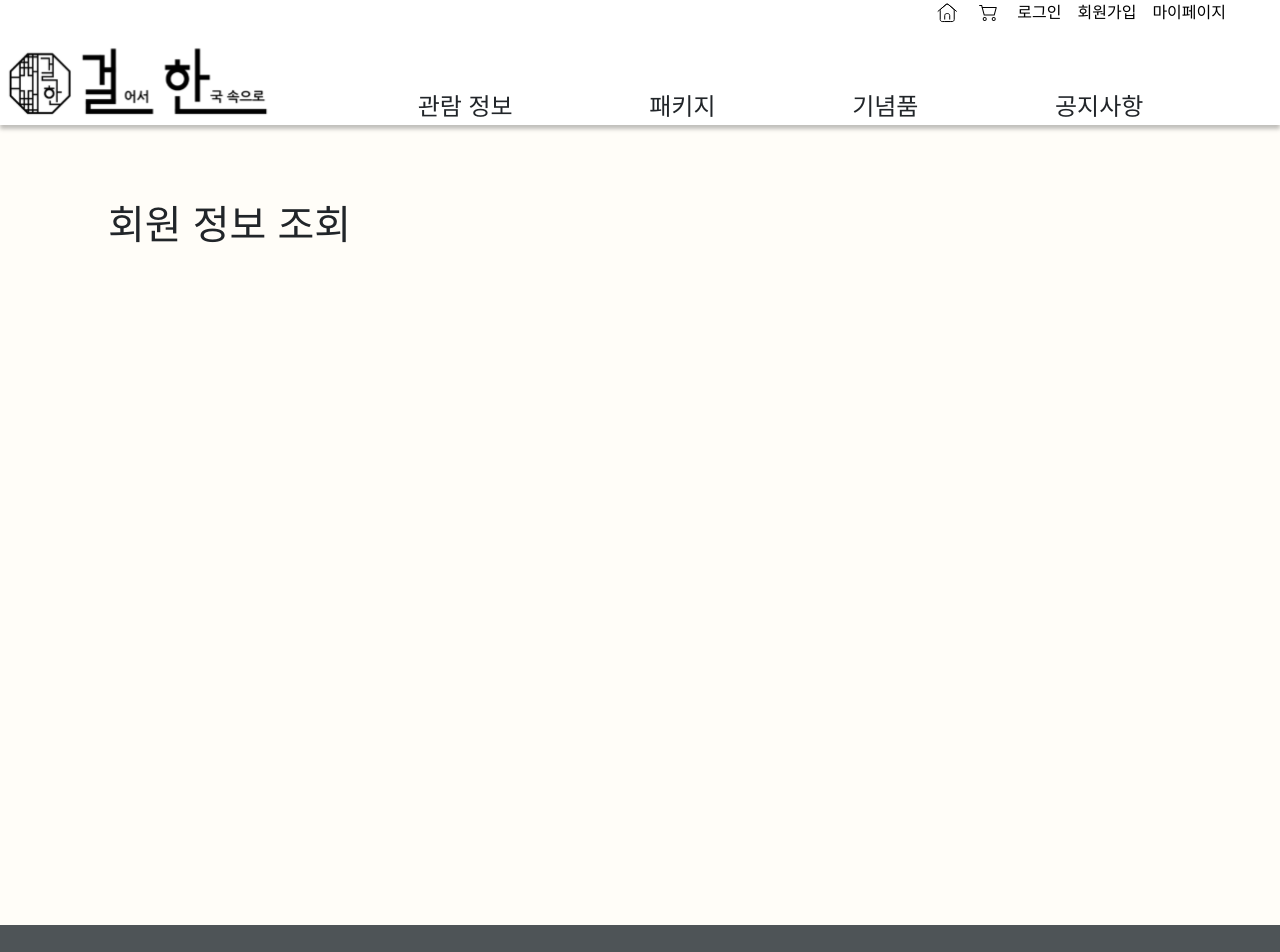
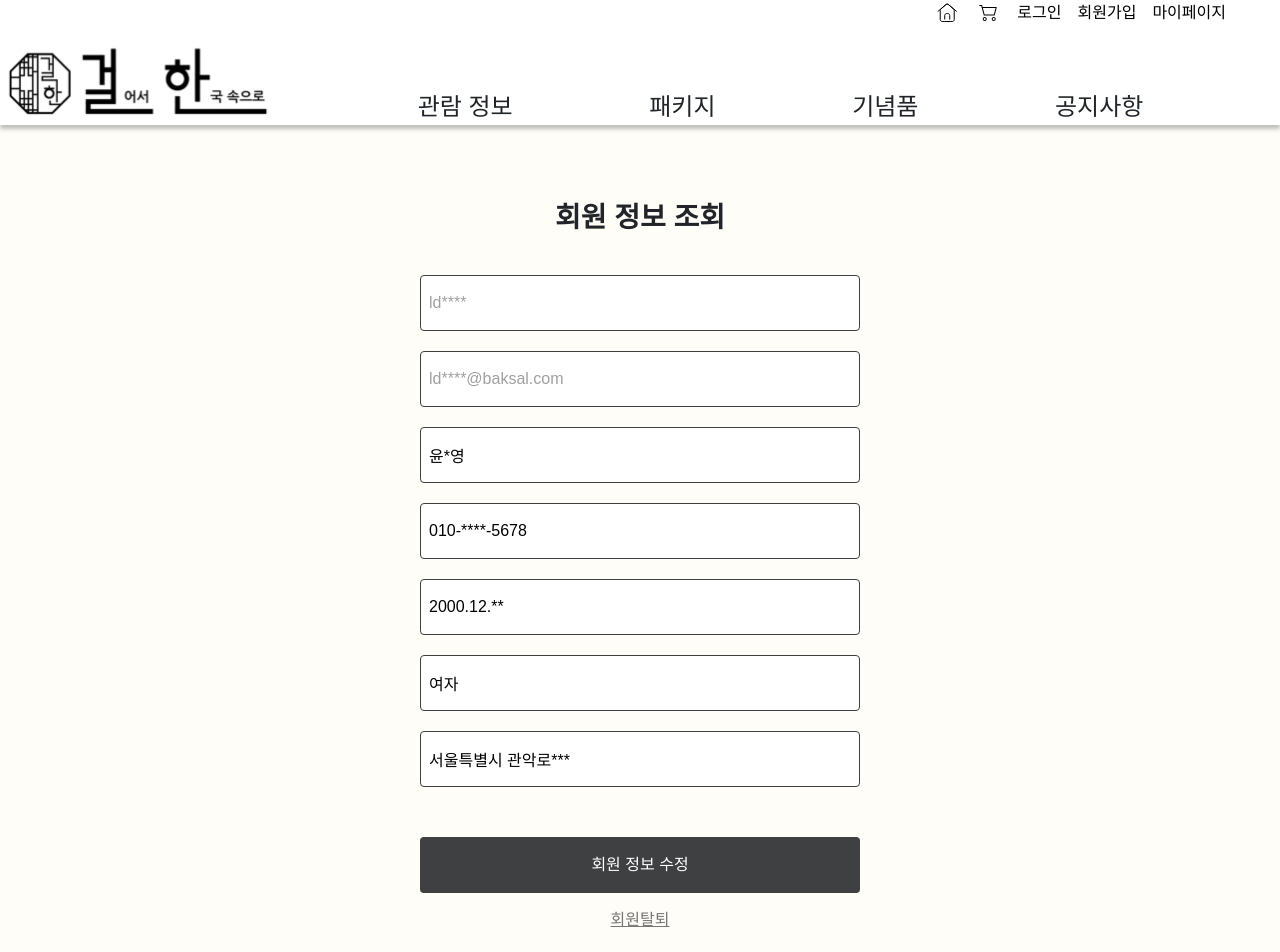
Before and after one commit to swcamp-be15-baksal/be15-2nd-baksal-gulhan-fe, a Vue app: page /mypage/user/user99 in a window 1280 px wide. Shown: the top 952 px of the page. Built offline with nearby package versions, Linux system fonts and the light colour scheme; a web font is replaced by a local one.

Commit message:
Feat: 회원정보 조회 페이지 구현 #10

```diff
--- a/src/features/mypage/views/UserInfoView.vue
+++ b/src/features/mypage/views/UserInfoView.vue
@@ -1,11 +1,147 @@
 <script setup>
+import { ref, computed } from 'vue';
+import { useRouter } from 'vue-router';
+
+const router = useRouter();
+const isVerified = ref(false);
+
+// 테스트용, api 연동 후 수정
+const userInfo = ref({
+  id: 'lddocy',
+  email: 'lddocy@baksal.com',
+  name: '윤채영',
+  phone: '010-1234-5678',
+  birth: '2000.12.19',
+  gender: '여자',
+  address: '서울특별시 관악로17길 31'
+});
+
+// 마스킹된 정보 (비인증 상태에서만 사용)
+const maskedInfo = computed(() => ({
+  id: userInfo.value.id.slice(0, 2) + '****',
+  email: userInfo.value.email.replace(/(.{2}).+(@.+)/, '$1****$2'),
+  name: (() => {
+    const name = userInfo.value.name;
+    if (name.length === 2) {
+      return name[0] + '*';
+    } else if (name.length === 3) {
+      return name[0] + '*' + name[2];
+    } else if (name.length >= 4) {
+      return name[0] + '*'.repeat(name.length - 2) + name[name.length - 1];
+    } else {
+      return '*';
+    }
+  })(),
+  phone: userInfo.value.phone.replace(/(\d{3})-(\d{4})-(\d{4})/, '$1-****-$3'),
+  birth: userInfo.value.birth.replace(/\d{2}$/, '**'),
+  gender: userInfo.value.gender,
+  address: userInfo.value.address.replace(/^(.{9}).+/, '$1***')
+}));
+
+function handleDelete() {
+  const confirmed = confirm('정말 탈퇴 하시겠습니까?');
+  if (confirmed) {
+    console.log('탈퇴 처리');
+  }
+}
 
 </script>
 
 <template>
-  <h1>회원 정보 조회</h1>
+  <div class="container">
+    <h2 class="title">회원 정보 조회</h2>
+
+    <form class="info-form">
+      <input type="text" class="no-edit" :value="isVerified ? userInfo.id : maskedInfo.id" readonly />
+      <input type="text" class="no-edit" :value="isVerified ? userInfo.email : maskedInfo.email" readonly />
+      <input type="text" :value="isVerified ? userInfo.name : maskedInfo.name" readonly />
+      <input type="text" :value="isVerified ? userInfo.phone : maskedInfo.phone" readonly />
+      <input type="text" :value="isVerified ? userInfo.birth : maskedInfo.birth" readonly />
+      <input type="text" :value="userInfo.gender" readonly />
+      <input type="text" :value="isVerified ? userInfo.address : maskedInfo.address" readonly />
+    </form>
+
+    <button class="edit-button" @click="router.push(`/mypage/user/${userInfo.id}/edit`)">회원 정보 수정</button>
+    <a href="#" class="delete-link" @click.prevent="handleDelete">회원탈퇴</a>
+
+  </div>
+
 </template>
 
 <style scoped>
+.container {
+  width: 100%;
+  justify-items: center;
+}
+.title {
+  font-size: 1.75rem;
+  font-weight: bold;
+  text-align: center;
+  margin-bottom: 40px;
+}
 
+.info-form {
+  display: flex;
+  flex-direction: column;
+  gap: 20px;
+  margin-bottom: 20px;
+}
+
+.info-form input {
+  width: 440px;
+  height: 56px;
+  padding: 8px;
+  border: 1px solid #3E4042;
+  border-radius: 4px;
+  background: white;
+}
+
+.no-edit {
+  color: #A0A0A0;
+}
+
+.edit-button {
+  width: 440px;
+  height: 56px;
+  background: #3E4042;
+  color: white;
+  border: none;
+  border-radius: 4px;
+  margin-top: 30px;
+  margin-bottom: 15px;
+  cursor: pointer;
+}
+
+.delete-link {
+  display: block;
+  text-align: center;
+  color: #777777;
+  text-decoration: underline;
+  font-size: 16px;
+  cursor: pointer;
+}
+
+.modal {
+  background: white;
+  border: 1px solid #aaa;
+  padding: 20px;
+  margin-top: 20px;
+}
+
+.modal input {
+  width: 100%;
+  padding: 8px;
+  margin-bottom: 10px;
+}
+
+.modal-buttons {
+  display: flex;
+  justify-content: space-between;
+}
+
+.modal-buttons button {
+  flex: 1;
+  margin: 0 5px;
+  padding: 8px;
+}
 </style>
```
